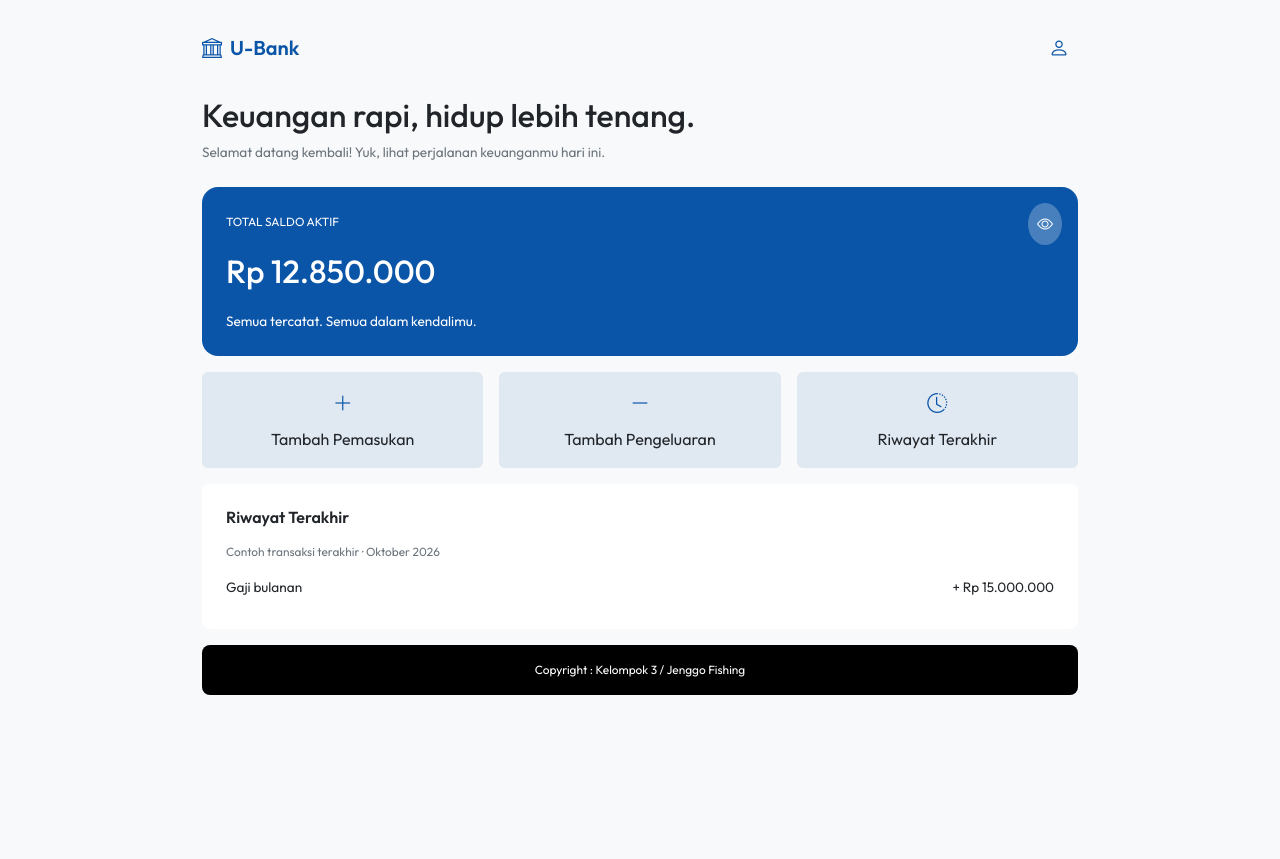
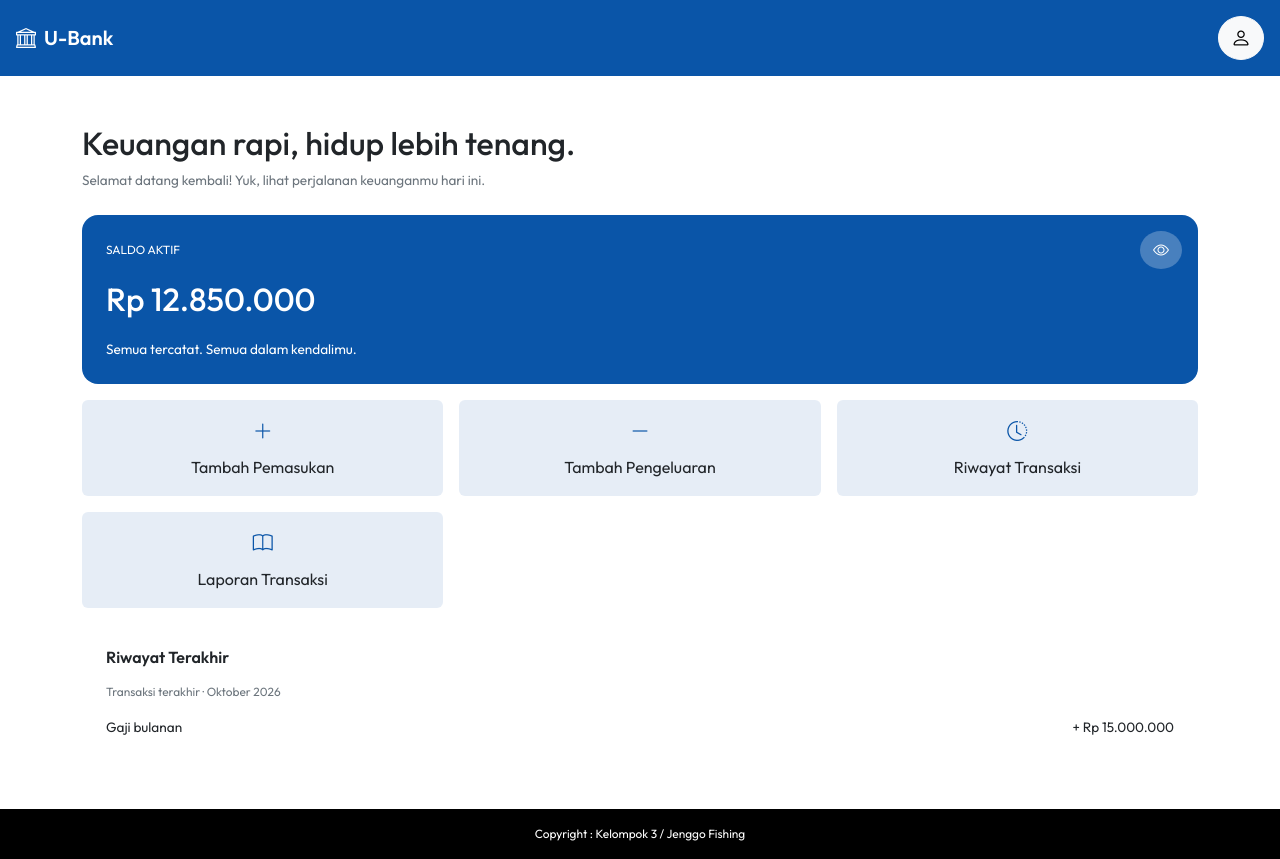
Before and after one commit to KaelCoding-design/Project-ubank, a Django app: page / in a window 1280 px wide. Before the commit the page ends 695 px from the top, so only its background shows below. Run offline with Django 5.2, Linux system fonts and the light colour scheme.

Commit message:
dashboard changes

```diff
--- /dev/null
+++ b/ubank/uapp/static/css/style.css
@@ -0,0 +1,32 @@
+
+:root {
+    --bs-primary-rgb: 10, 85, 168;
+    --bs-primary: #0a55a8;
+    --bs-body-font-family: "Outfit", sans-serif;
+    --bs-body-font-size: .85rem;
+}
+
+.btn-primary {
+    --bs-btn-bg: #0a55a8;
+    --bs-btn-border-color: #0a55a8;
+    --bs-btn-hover-bg: #084785;
+    --bs-btn-hover-border-color: #084785;
+}
+
+.dashboard-actions {
+    grid-template-columns: repeat(3, minmax(0, 1fr));
+}
+
+@media (max-width: 767.98px) {
+    .dashboard-actions {
+        grid-template-columns: repeat(2, minmax(0, 1fr));
+    }
+}
+
+dialog {
+    width: min(92vw, 340px);
+}
+
+dialog::backdrop {
+    background: rgba(0, 0, 0, .4);
+}
--- a/ubank/uapp/templates/dashboard.html
+++ b/ubank/uapp/templates/dashboard.html
@@ -1,45 +1,23 @@
-<!DOCTYPE html>
-<html lang="id">
-    <head>
-    <meta charset="UTF-8">
-    <meta name="viewport" content="width=device-width, initial-scale=1">
-    <title>U-Bank</title>
-    <link href="https://fonts.googleapis.com/css2?family=Outfit:wght@400;500;600&display=swap" rel="stylesheet">
-    <link href="https://cdn.jsdelivr.net/npm/bootstrap@5.3.3/dist/css/bootstrap.min.css" rel="stylesheet">
-    <link href="https://cdn.jsdelivr.net/npm/bootstrap-icons@1.11.3/font/bootstrap-icons.min.css" rel="stylesheet">
-    <style>
-        :root { --bs-primary-rgb: 10, 85, 168; --bs-body-font-family: "Outfit", sans-serif; --bs-body-font-size: .85rem; }
-        main.container { max-width: 900px; }
-        nav { grid-template-columns: repeat(3, 1fr); }
-        dialog { width: min(92vw, 340px); }
-        dialog::backdrop { background: rgba(0, 0, 0, .4); }
-    </style>
-    </head>
-    <body class="bg-body-tertiary">
-        <main class="container py-4">
-        <header class="d-flex justify-content-between align-items-center">
-            <h2 class="h5 m-0 d-flex align-items-center gap-2 text-primary fw-semibold">
-            <i class="bi bi-bank"></i>
-            U-Bank
-            </h2>
-            <button class="btn btn-light rounded-circle p-2 text-primary" aria-label="Profil">
-            <i class="bi bi-person fs-5"></i>
-            </button>
-        </header>
+{% extends "main.html" %}
+{% load static %}
 
+{% block title %}Dashboard | U-APP{% endblock %}
+
+{% block content %}
+<div class="container py-4">
     <h1 class="fs-2 fw-medium mt-4">Keuangan rapi, hidup lebih tenang.</h1>
     <p class="text-secondary">Selamat datang kembali! Yuk, lihat perjalanan keuanganmu hari ini.</p>
 
     <section class="position-relative bg-primary text-white rounded-4 p-4 mt-4">
-            <small class="text-uppercase">Total saldo aktif</small>
-            <strong class="d-block fs-2 fw-medium my-3">Rp 12.850.000</strong>
+        <small class="text-uppercase">Saldo aktif</small>
+        <strong id="saldo" class="d-block fs-2 fw-medium my-3">Rp 12.850.000</strong>
         <span>Semua tercatat. Semua dalam kendalimu.</span>
-            <button class="btn text-white bg-white bg-opacity-25 rounded-circle position-absolute top-0 end-0 m-3 p-2" aria-label="Sembunyikan saldo">
+        <button class="btn text-white bg-white bg-opacity-25 rounded-circle position-absolute top-0 end-0 m-3" aria-label="Sembunyikan saldo">
             <i class="bi bi-eye"></i>
         </button>
     </section>
 
-        <nav class="d-grid gap-2 gap-md-3 mt-3 text-center">
+    <nav class="dashboard-actions d-grid gap-2 gap-md-3 mt-3 text-center">
         <button class="btn bg-primary bg-opacity-10 py-3 d-flex flex-column align-items-center gap-2" data-kind="in">
             <i class="bi bi-plus-lg text-primary fs-5"></i>
             Tambah Pemasukan
@@ -50,81 +28,45 @@
         </button>
         <a class="btn bg-primary bg-opacity-10 py-3 d-flex flex-column align-items-center gap-2" href="#">
             <i class="bi bi-clock-history text-primary fs-5"></i>
-            Riwayat Terakhir
+            Riwayat Transaksi
+        </a>
+        <a class="btn bg-primary bg-opacity-10 py-3 d-flex flex-column align-items-center gap-2" href="#">
+            <i class="bi bi-book text-primary fs-5"></i>
+            Laporan Transaksi
         </a>
     </nav>
 
     <article id="riwayat" class="bg-white rounded-3 p-4 mt-3">
         <h3 class="h6 fw-semibold">Riwayat Terakhir</h3>
-            <small class="d-block text-secondary my-3">Contoh transaksi terakhir · Oktober 2026</small>
+        <small class="d-block text-secondary my-3">Transaksi terakhir · Oktober 2026</small>
         <p class="d-flex justify-content-between mb-2">Gaji bulanan <span>+ Rp 15.000.000</span></p>
     </article>
-
-        <footer class="bg-black text-white text-center small rounded-3 p-3 mt-3">Copyright : Kelompok 3 / Jenggo Fishing</footer>
-        </main>
+</div>
 
 <dialog class="border-0 rounded-4 p-0 m-auto">
     <form class="p-4">
-            <h3 class="h6 mb-3"></h3>
-            <label class="form-label w-100 text-secondary">Keterangan
+        <h3 id="dialog-title" class="h6 mb-3"></h3>
+
+        <label class="form-label w-100 text-secondary">
+            Keterangan
             <input class="form-control" name="description" maxlength="40" required>
         </label>
-            <label class="form-label w-100 text-secondary">Jumlah (Rp)
-            <input class="form-control" name="amount" inputmode="numeric" pattern="[1-9][0-9.]*" required>
+
+        <label class="form-label w-100 text-secondary">
+            Jumlah (Rp)
+            <input class="form-control" name="amount" inputmode="numeric"
+                   pattern="[1-9][0-9.]*" required>
         </label>
+
         <div class="d-flex justify-content-end gap-2 mt-4">
-            <button class="btn btn-light" type="button">Batal</button>
-            <button class="btn bg-primary text-white" type="button">Simpan</button>
+            <button id="batal" class="btn btn-light" type="button">Batal</button>
+            <button id="simpan" class="btn bg-primary text-white" type="button">Simpan</button>
         </div>
     </form>
 </dialog>
 
-        <script>
-        const saldo = document.querySelector("strong");
-        const riwayat = document.querySelector("article h3");
-        const dialog = document.querySelector("dialog");
-        const form = dialog.querySelector("form");
-        const rp = (n) => "Rp " + n.toLocaleString("id-ID");
-        let total = 12850000, tersembunyi = false, jenis;
+{% endblock %}
 
-        const tampil = () => saldo.textContent = tersembunyi ? "Rp ••••••••" : rp(total);
-
-        document.querySelector("section button").onclick = () => {
-            tersembunyi = !tersembunyi;
-            tampil();
-        };
-
-        document.querySelectorAll("nav button").forEach((btn) => btn.onclick = () => {
-            jenis = btn.dataset.kind;
-            form.reset();
-            form.querySelector("h3").textContent = btn.textContent.trim();
-            dialog.showModal();
-        });
-
-        form.amount.oninput = (e) => {
-            const angka = e.target.value.replace(/\D/g, "");
-            e.target.value = angka && (+angka).toLocaleString("id-ID");
-        };
-
-        const [batal, simpan] = form.querySelectorAll("button");
-
-        batal.onclick = () => dialog.close();
-        dialog.onclick = (e) => e.target == dialog && dialog.close();
-
-        simpan.onclick = () => {
-            if (!form.reportValidity()) return;
-            const jumlah = +form.amount.value.replaceAll(".", "");
-            const baris = document.createElement("p");
-            const nominal = document.createElement("span");
-            total += jenis == "in" ? jumlah : -jumlah;
-            baris.className = "d-flex justify-content-between mb-2";
-            nominal.classList.toggle("text-danger", jenis == "out");
-            nominal.textContent = (jenis == "in" ? "+ " : "- ") + rp(jumlah);
-            baris.append(form.description.value, nominal);
-            riwayat.nextElementSibling.after(baris);
-            tampil();
-            dialog.close();
-        };
-        </script>
-    </body>
-</html>
+{% block extra_js %}
+<script src="{% static 'js/dashboard.js' %}"></script>
+{% endblock %}
--- /dev/null
+++ b/ubank/uapp/templates/main.html
@@ -0,0 +1,28 @@
+{% load static %}
+<!DOCTYPE html>
+<html lang="en">
+    <head>
+        <meta charset="UTF-8">
+        <meta name="viewport" content="width=device-width, initial-scale=1">
+        <title>{% block title %}U-APP{% endblock %}</title>
+        <link href="https://fonts.googleapis.com/css2?family=Outfit:wght@400;500;600&display=swap" rel="stylesheet">
+        <link href="https://cdn.jsdelivr.net/npm/bootstrap@5.3.3/dist/css/bootstrap.min.css" rel="stylesheet">
+        <link href="https://cdn.jsdelivr.net/npm/bootstrap-icons@1.11.3/font/bootstrap-icons.min.css" rel="stylesheet">
+        <link rel="stylesheet" href="{% static 'css/style.css' %}">
+        {% block extra_css %}{% endblock %}
+    </head>
+    <body>
+
+        {% include "partials/navbar.html" %}
+
+        <main>
+            {% block content %}{% endblock %}
+        </main>
+
+        {% include "partials/footer.html" %}
+
+        <script src="https://cdn.jsdelivr.net/npm/bootstrap@5.3.3/dist/js/bootstrap.bundle.min.js"></script>
+
+        {% block extra_js %}{% endblock %}
+    </body>
+</html>
--- /dev/null
+++ b/ubank/uapp/templates/partials/footer.html
@@ -0,0 +1,3 @@
+<footer class="bg-black text-white text-center small p-3 mt-3">
+    Copyright : Kelompok 3 / Jenggo Fishing
+</footer>
--- /dev/null
+++ b/ubank/uapp/templates/partials/navbar.html
@@ -0,0 +1,9 @@
+<header class="bg-primary text-white sticky-top p-3 d-flex justify-content-between align-items-center">
+    <a class="h5 m-0 d-flex align-items-center gap-2 fw-semibold" style="text-decoration: none;" href="{% url 'dashboard' %}" >
+        <i class="bi bi-bank"></i>
+        U-Bank
+    </a>
+    <button class="btn btn-light rounded-circle" aria-label="Profil">
+        <i class="bi bi-person fs-5"></i>
+    </button>
+</header>
```
Also changed, not shown: ubank/uapp/static/js/dashboard.js (added, +90 -0 lines). Lines whose indentation alone changed are shown as unchanged.
